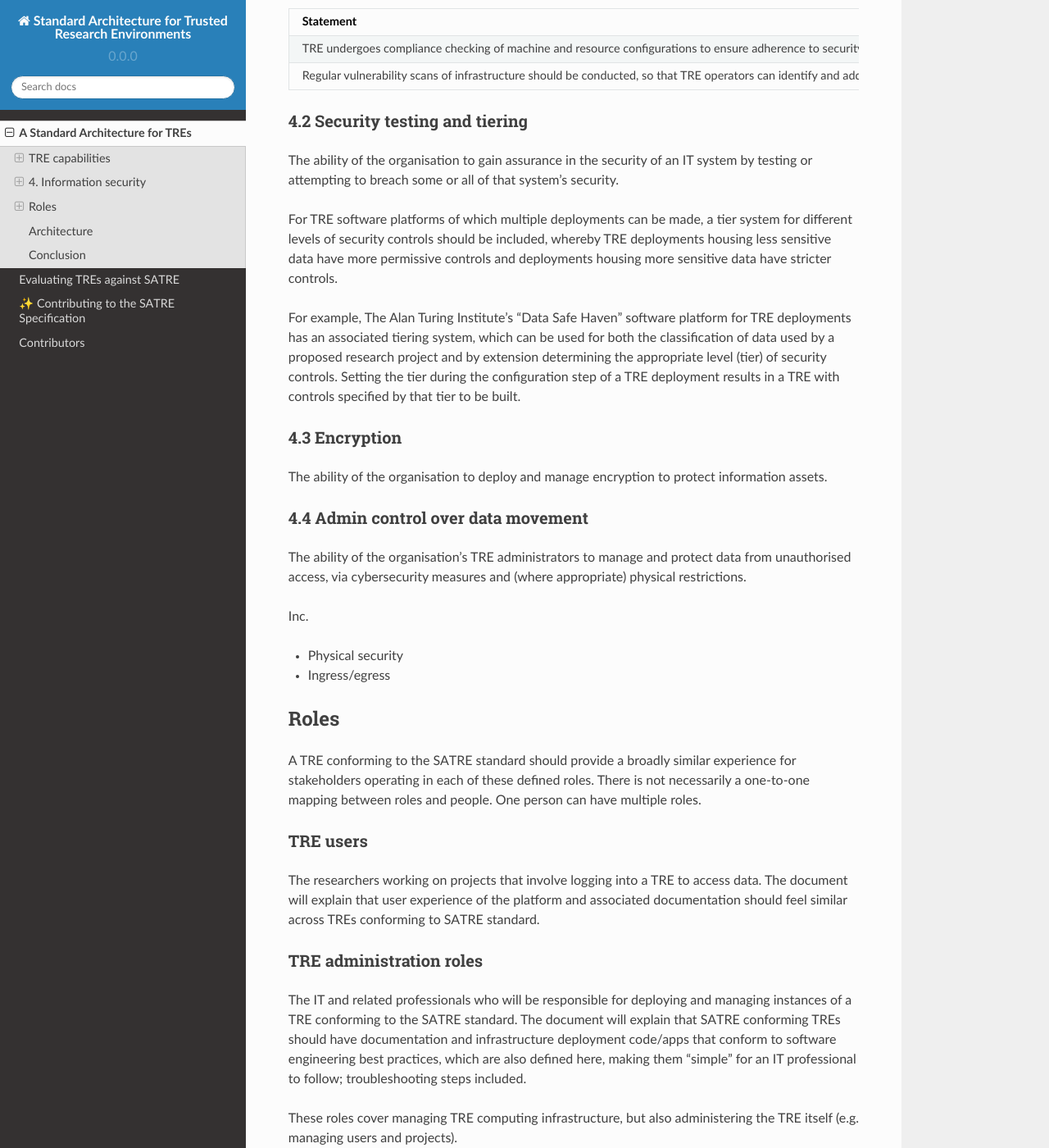
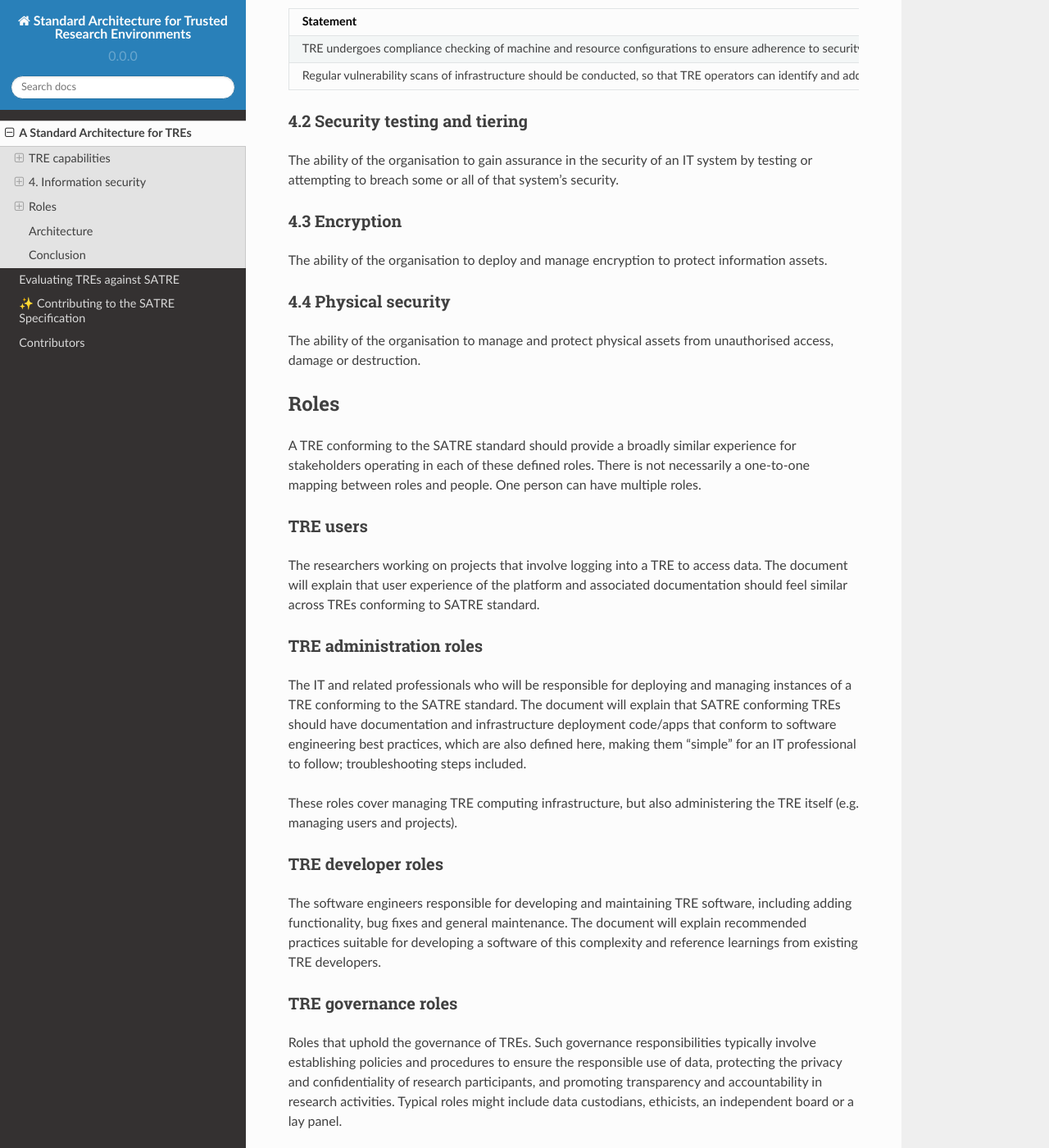
Before and after one commit to sa-tre/satre-specification, a Sphinx documentation site: the page built from docs/source/standard.md, in a window 1280 px wide and 1400 px high, scrolled down 2622 px. Shown: the whole window at 82% size. Built offline with Sphinx 7.4.7 and the Read the Docs theme 2.0.0, drawn with Linux system fonts in a browser that asks for light colours.

Commit message:
restore intended section meanings

```diff
--- a/docs/source/standard.md
+++ b/docs/source/standard.md
@@ -114,22 +114,13 @@ The ability of the organisation to identify, assess, report on, manage and remed
 
 The ability of the organisation to gain assurance in the security of an IT system by testing or attempting to breach some or all of that system's security.
 
-For TRE software platforms of which multiple deployments can be made, a tier system for different levels of security controls should be included, whereby TRE deployments housing less sensitive data have more permissive controls and deployments housing more sensitive data have stricter controls.
-
-For example, The Alan Turing Institute's "Data Safe Haven" software platform for TRE deployments has an associated tiering system, which can be used for both the classification of data used by a proposed research project and by extension determining the appropriate level (tier) of security controls. Setting the tier during the configuration step of a TRE deployment results in a TRE with controls specified by that tier to be built.
-
 ### 4.3 Encryption
 
 The ability of the organisation to deploy and manage encryption to protect information assets.
 
-### 4.4 Admin control over data movement
+### 4.4 Physical security
 
-The ability of the organisation's TRE administrators to manage and protect data from unauthorised access, via cybersecurity measures and (where appropriate) physical restrictions.
-
-Inc.
-
-- Physical security
-- Ingress/egress
+The ability of the organisation to manage and protect physical assets from unauthorised access, damage or destruction.
 
 ## Roles
 
```
